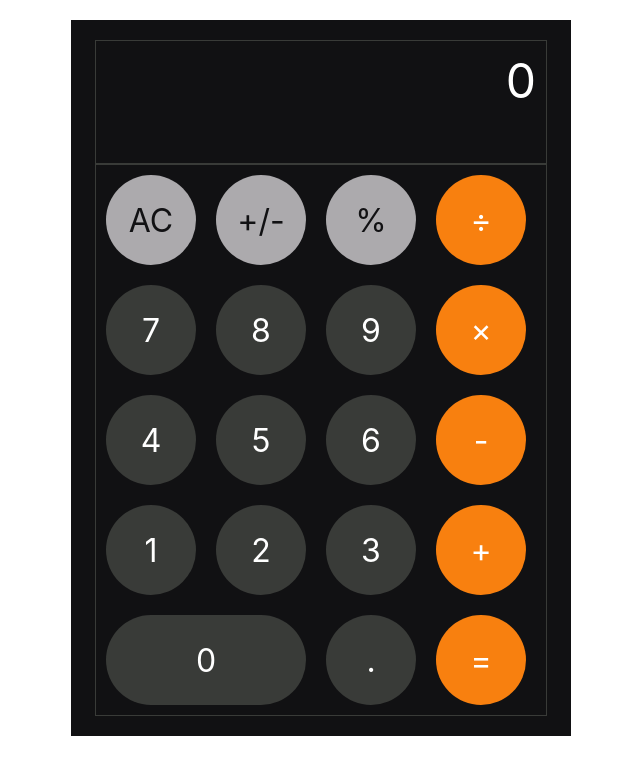
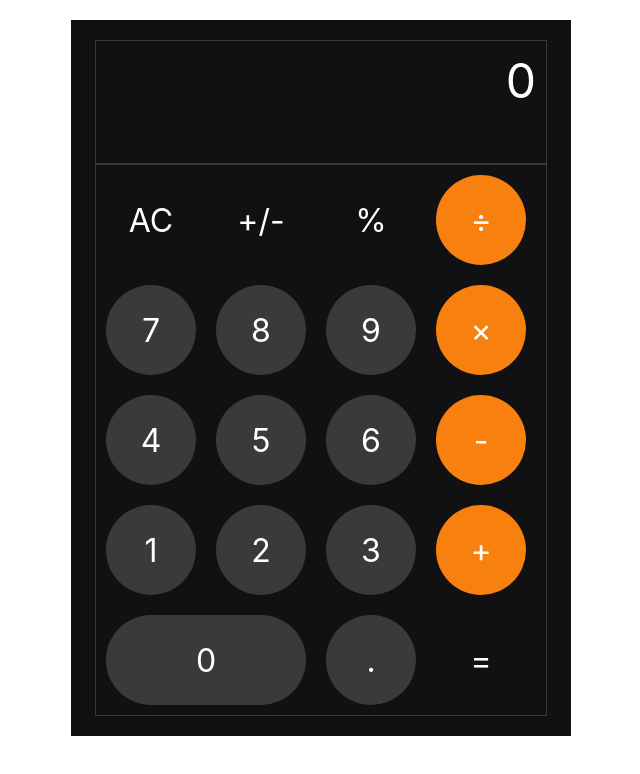
Before and after one commit to ErikKimsey/WindSprint_Calc, a React (Create React App) app: page / in a window 1280 px wide. Shown: the top 774 px of the page, without its empty margins (319-959 px from the left). Built offline with nearby package versions, Linux system fonts and the light colour scheme.

Commit message:
Working out architecture of misc operator buttons

```diff
--- a/src/App.js
+++ b/src/App.js
@@ -20,17 +20,19 @@ class App extends Component {
 
 
   getInput = (input) => {
-    // console.log(input);
     if(input.type === 'number'){
         this.setCalculation(input.display);
     }
+    if (input.type === 'equals'){
+      console.warn('not yet');
+      return;
+    }
     if(input.type === 'operator'){
-            if (input.display === '='){
-              console.warn('not yet');
-              return;
-            }
-            this.incrCalcArr(input.display);
+      this.incrCalcArr(input.display);
     }
+    if(input.type === 'AC'){}
+    if(input.type === 'percent'){}
+    if(input.type === 'negative'){}
   }
 
   setCalculation = (input) => {
--- a/src/data/ButtonData.js
+++ b/src/data/ButtonData.js
@@ -4,17 +4,17 @@ export const buttonData = [
   {
     name: 'clear',
     display: 'AC',
-    type: 'misc',
+    type: 'AC',
   },
   {
     name: 'negative',
     display: '+/-',
-    type: 'misc',
+    type: 'negative',
   },
   {
     name: 'percent',
     display: '%',
-    type: 'misc',
+    type: 'percent',
   },
   {
     name: 'divide',
@@ -94,6 +94,6 @@ export const buttonData = [
   {
     name: 'equals',
     display: '=',
-    type:'operator'
+    type:'equals'
   },
 ]
```
